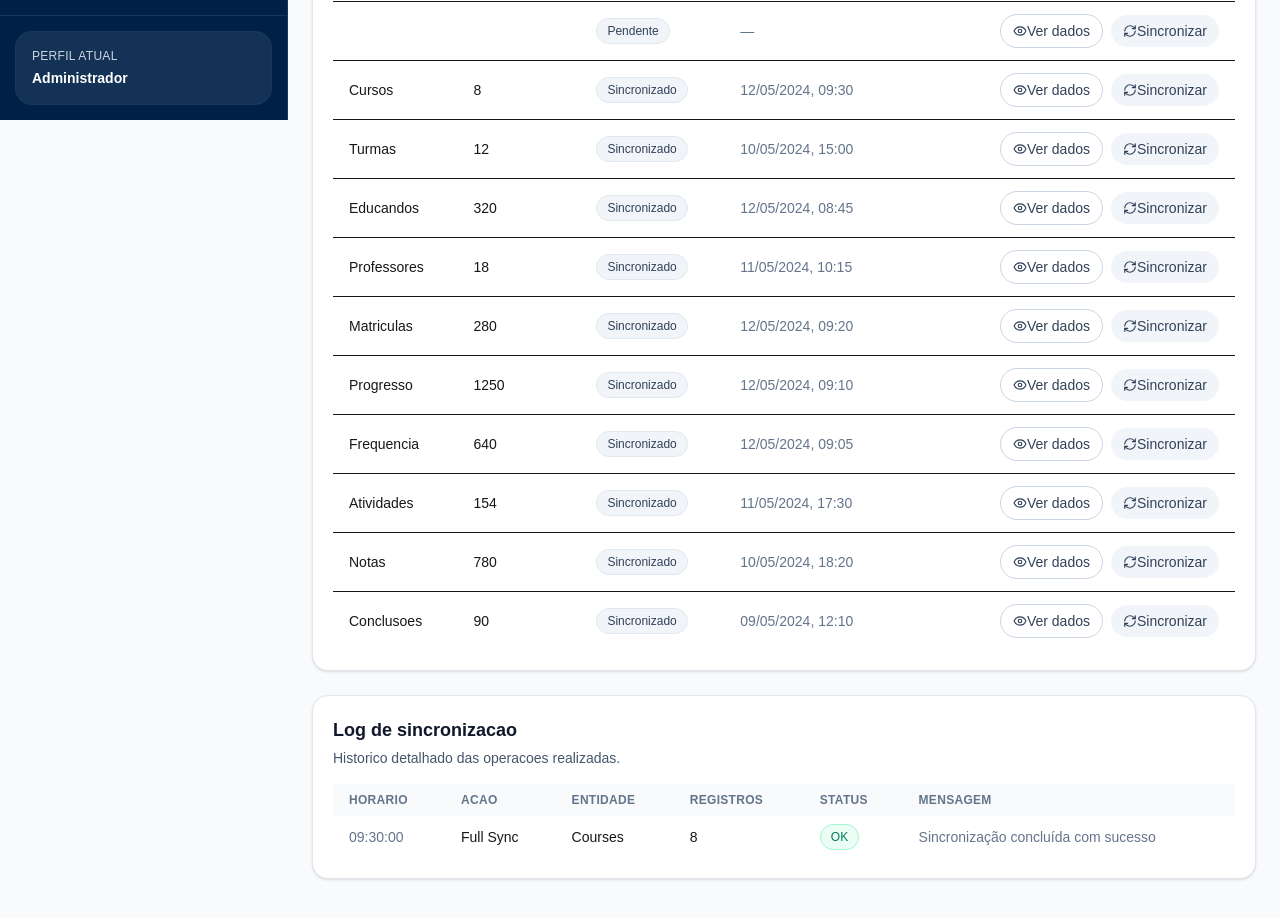
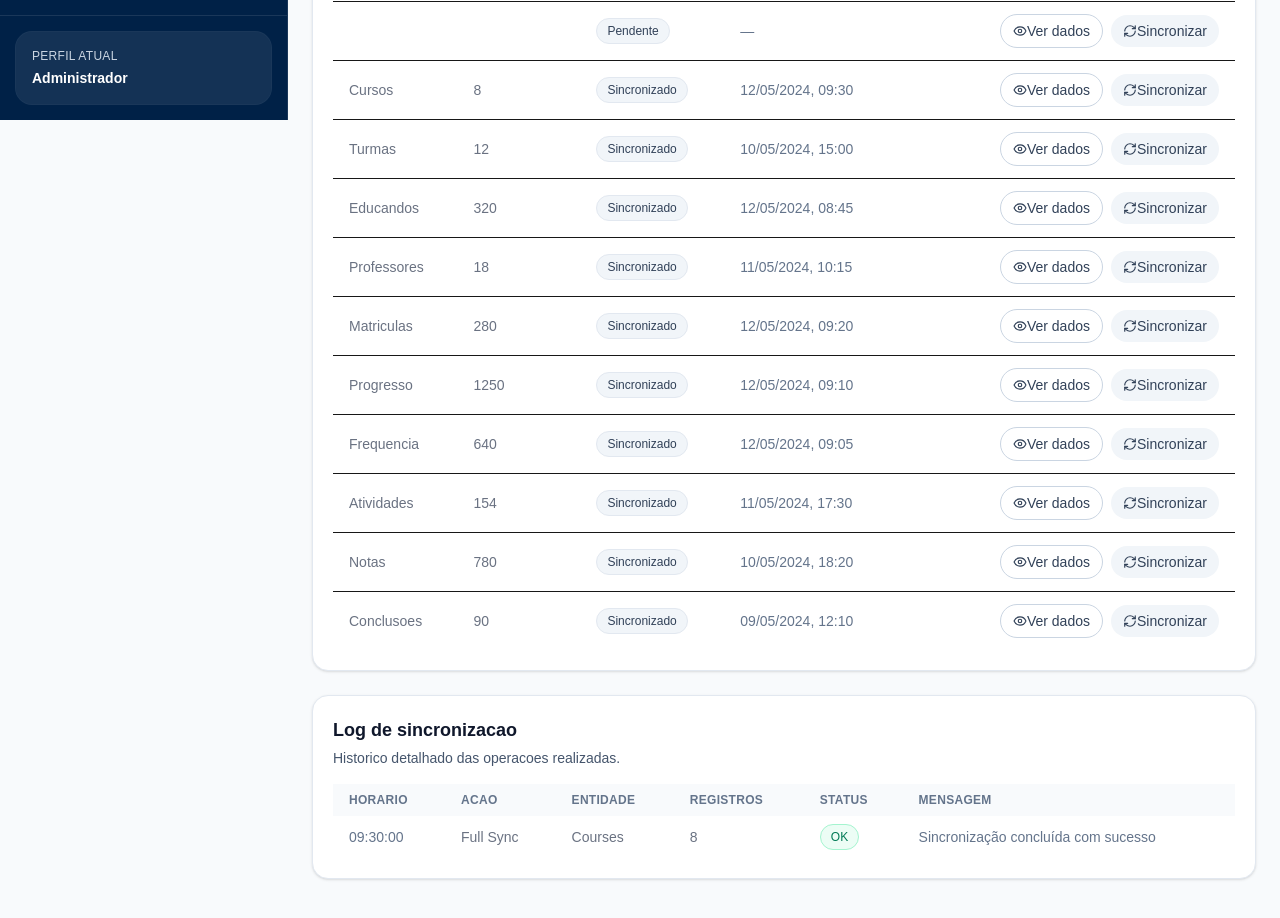
Before and after one commit to ItikawaBruno/eurosync-challenge, a Next.js app: page /protected/admin/lms-integration in a window 1280 px wide. Shown: the part 680-1598 px from the top of the page. Built offline with nearby package versions, Linux system fonts and the light colour scheme; no server answers; sample sign-in values are in the browser's storage.

Commit message:
Altera cor do texto na aba integracao LMS do admin

```diff
--- a/app/protected/admin/lms-integration/_components/lms-sync-logs.tsx
+++ b/app/protected/admin/lms-integration/_components/lms-sync-logs.tsx
@@ -33,9 +33,9 @@ export function LmsSyncLogs() {
                   <td className="whitespace-nowrap px-4 py-2 text-muted-foreground">
                     {formatTime(log.timestamp)}
                   </td>
-                  <td className="px-4 py-2 capitalize">{log.action.replace("_", " ")}</td>
-                  <td className="px-4 py-2 capitalize">{log.entity}</td>
-                  <td className="px-4 py-2">{log.recordsProcessed}</td>
+                  <td className="px-4 py-2 capitalize text-gray-500">{log.action.replace("_", " ")}</td>
+                  <td className="px-4 py-2 capitalize text-gray-500">{log.entity}</td>
+                  <td className="px-4 py-2 text-gray-500">{log.recordsProcessed}</td>
                   <td className="px-4 py-2">
                     <StatusBadge
                       label={log.status === "success" ? "OK" : log.status === "warning" ? "Alerta" : "Erro"}
--- a/app/protected/admin/lms-integration/_components/lms-sync-table.tsx
+++ b/app/protected/admin/lms-integration/_components/lms-sync-table.tsx
@@ -72,8 +72,8 @@ export function LmsSyncTable({
           <tbody className="divide-y">
             {entities.map(([entity, state]) => (
               <tr key={entity} className="transition hover:bg-slate-50">
-                <td className="px-4 py-3 font-medium">{entityLabels[entity]}</td>
-                <td className="px-4 py-3">{state.count}</td>
+                <td className="px-4 py-3 font-medium text-gray-500">{entityLabels[entity]}</td>
+                <td className="px-4 py-3 text-gray-500">{state.count}</td>
                 <td className="px-4 py-3">
                   <StatusBadge label={statusLabel(state.status)} />
                 </td>
```
